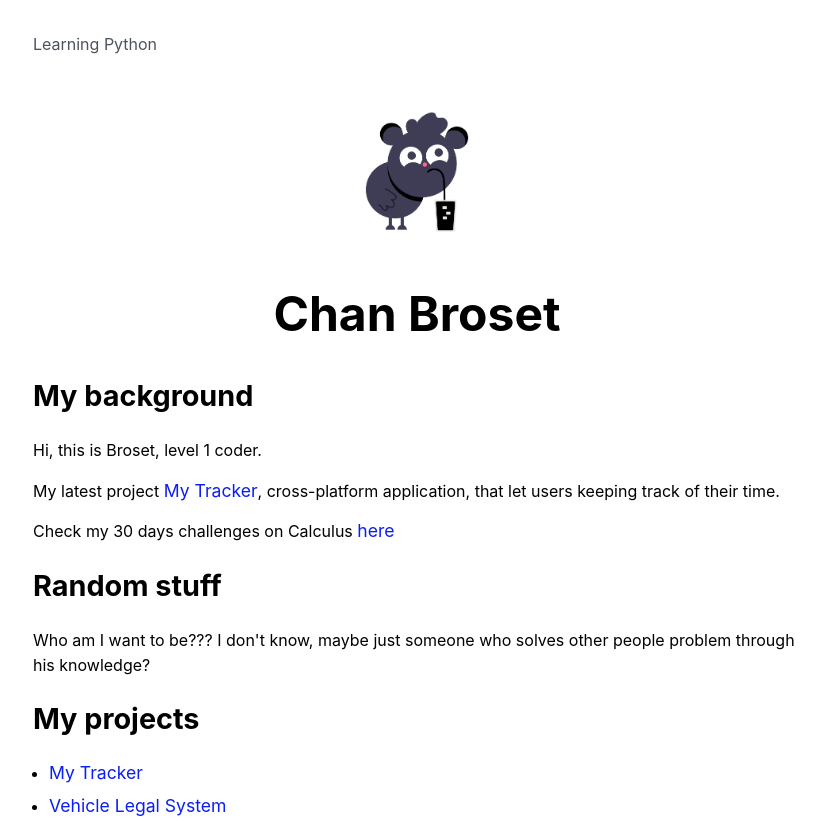
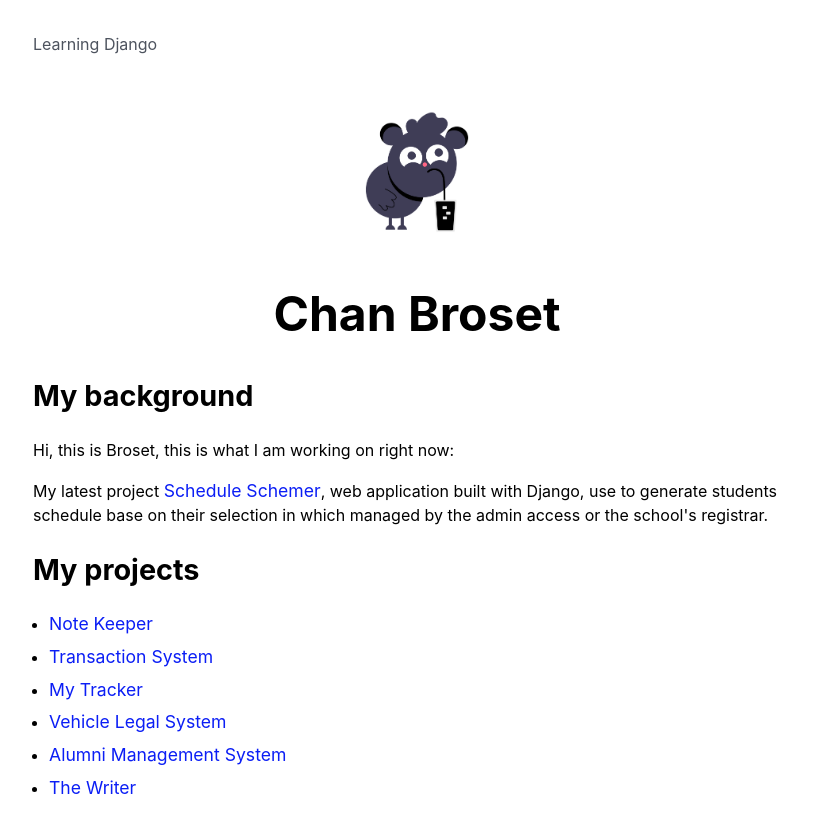
Before and after one commit to nonwiz0/chanrose, a plain HTML site: page index.html in a window 1280 px wide. Shown: the top 822 px of the page, without its empty margins (223-1048 px from the left). Drawn offline with Linux system fonts and the light colour scheme.

Commit message:
update home page

```diff
--- a/index.html
+++ b/index.html
@@ -15,7 +15,7 @@
   <body>
     <section>
       <!-- Heading / Menu -->
-      <p class="margin-bot text-gray">Learning Python</p>
+      <p class="margin-bot text-gray">Learning Django</p>
       <div class="align-center">
         <img
           src="image/chanrose2.png"
@@ -28,25 +28,16 @@
     </section>
     <section>
       <h2>My background</h2>
-      <p>Hi, this is Broset, level 1 coder.</p>
+      <p>Hi, this is Broset, this is what I am working on right now: </p>
       <p>
         My latest project
-        <a href="https://on-tracker.vercel.app/">My Tracker</a>, cross-platform
-        application, that let users keeping track of their time.
-      </p>
+        <a href="https://github.com/chanrose/schedulescheme">Schedule Schemer</a>, web application built with Django, use to generate students schedule base on their selection in which managed by the admin access or the school's registrar. </p>
 
-      <p>
-        Check my 30 days challenges on Calculus
-        <a href="./pages/calculusChallenge.html">here</a>
-      </p>
-      <h2>Random stuff</h2>
-      <p>
-        Who am I want to be??? I don't know, maybe just someone who solves other
-        people problem through his knowledge?
-      </p>
       <h2>My projects</h2>
 
       <ul>
+        <li><a href="https://github.com/chanrose/notebook">Note Keeper</a></li>
+        <li><a href="https://github.com/chanrose/transactionsystem">Transaction System</a></li>
         <li><a href="./projects/myTracker.html">My Tracker</a></li>
         <li>
           <a href="./projects/vehicleLegalSystem.html">Vehicle Legal System</a>
@@ -83,7 +74,7 @@
     <section class="margin-top">
       <hr />
       <div class="align-center">
-        <p>Updated in Feb 09, 2021</p>
+        <p>Updated in April 20, 2021</p>
       </div>
     </section>
   </body>
```
Also changed, not shown: README.md.
